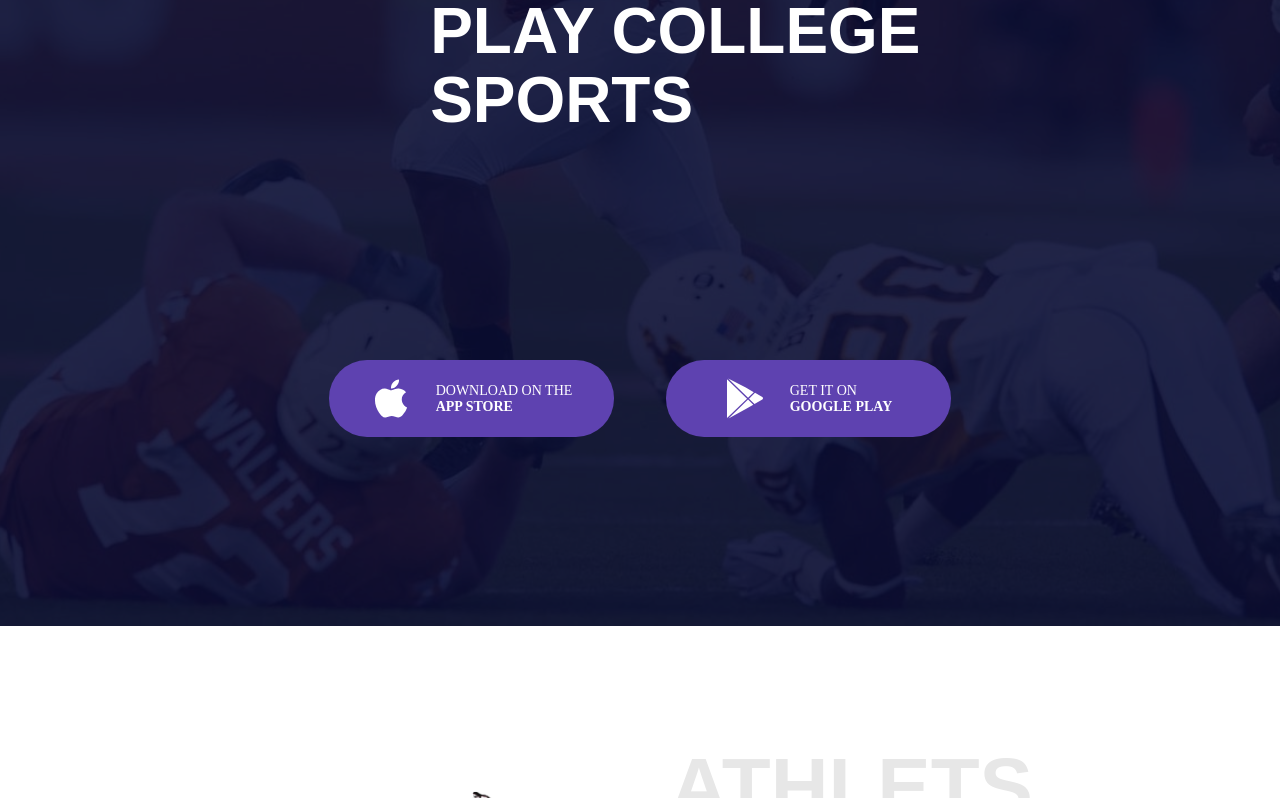
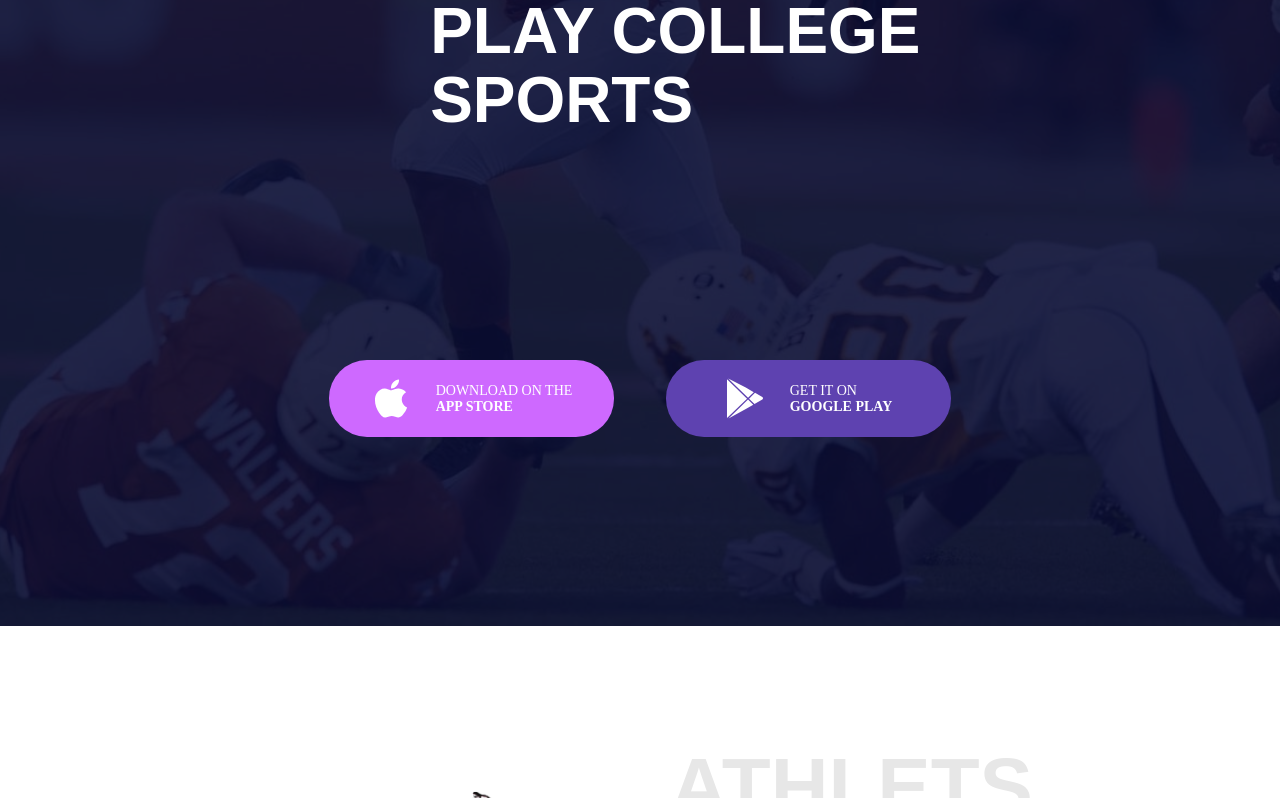
Before and after one commit to MissarvaT/netology-diploma, a plain HTML site: page index.html in a window 1280 px wide. In both pictures the pointer is over the link 471 px from the left and 842 px from the top of the page. Shown: the part 444-1242 px from the top of the page. Drawn offline with Linux system fonts and the light colour scheme; a web font is replaced by a local one.

Commit message:
Update style.css

```diff
--- a/css/style.css
+++ b/css/style.css
@@ -86,6 +86,10 @@ p {
   align-items: center;
   margin-left: auto;
   margin-right: auto;
+}
+
+a {
+  text-decoration: none;
 }
 
 .store-logo {
@@ -641,6 +645,10 @@ p {
     margin-left: 29.43%;
   }
 
+   .button:hover {
+    background-color: #ce69ff;
+  }
+
   .button:nth-child(n + 2) {
     margin-left: 52px;
   }
```
